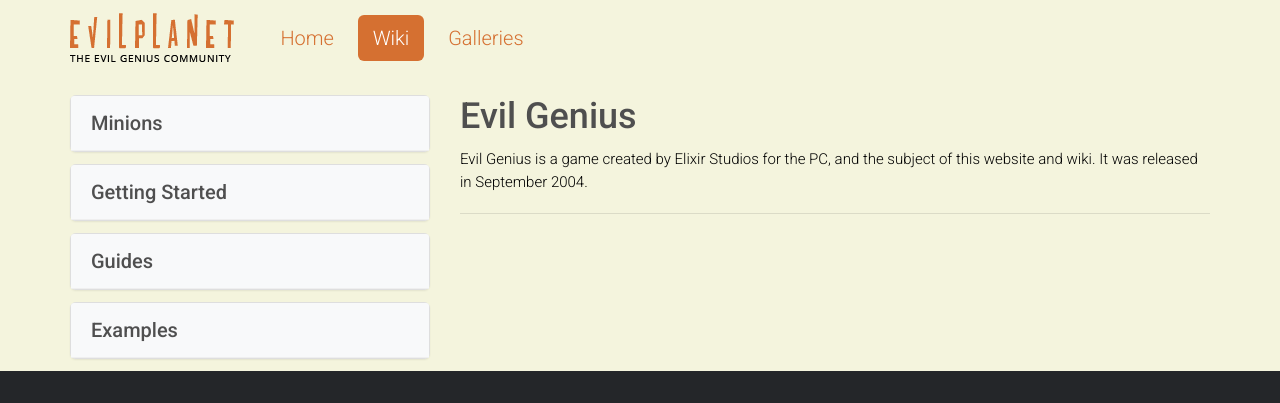
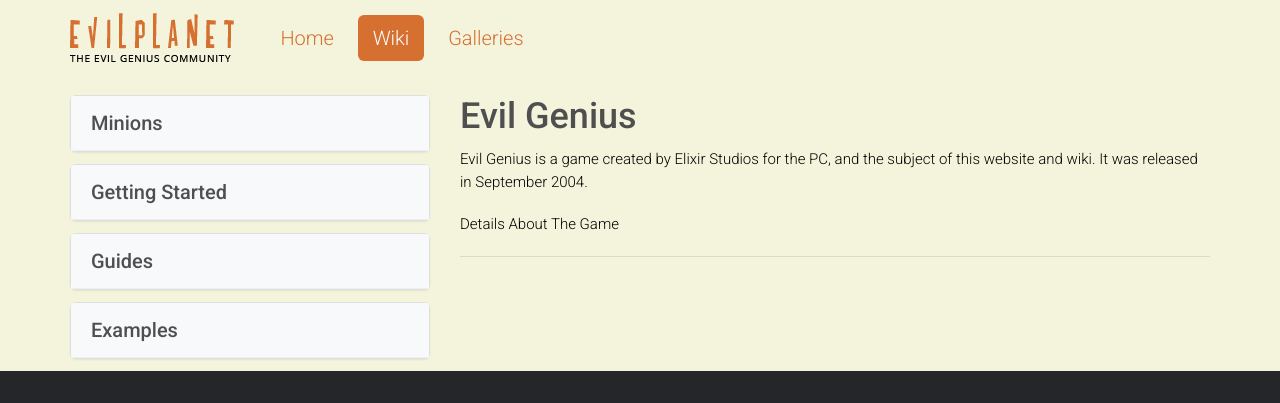
Before and after one commit to barundel/wiki.evilplanet.com, a Jekyll site: the page built from wiki/Evil_Genius.md, in a window 1280 px wide. Shown: the top 403 px of the page. Built offline with Jekyll 4.4.1, drawn with Linux system fonts in a browser that asks for light colours; comment, search, counter and statistics services are not loaded.

Commit message:
Change to wiki page

```diff
--- a/wiki/Evil_Genius.md
+++ b/wiki/Evil_Genius.md
@@ -7,3 +7,6 @@
 Evil Genius is a game created by [Elixir
 Studios](/wiki/Elixir_Studios "wikilink") for the PC, and the subject of this
 website and wiki. It was released in September 2004.
+
+[Details About The
+Game](http://wiki.n1nj4.com/index.php/EvilPlanetWiki:Community_Portal)
```
Also changed, not shown: 1 other file.
